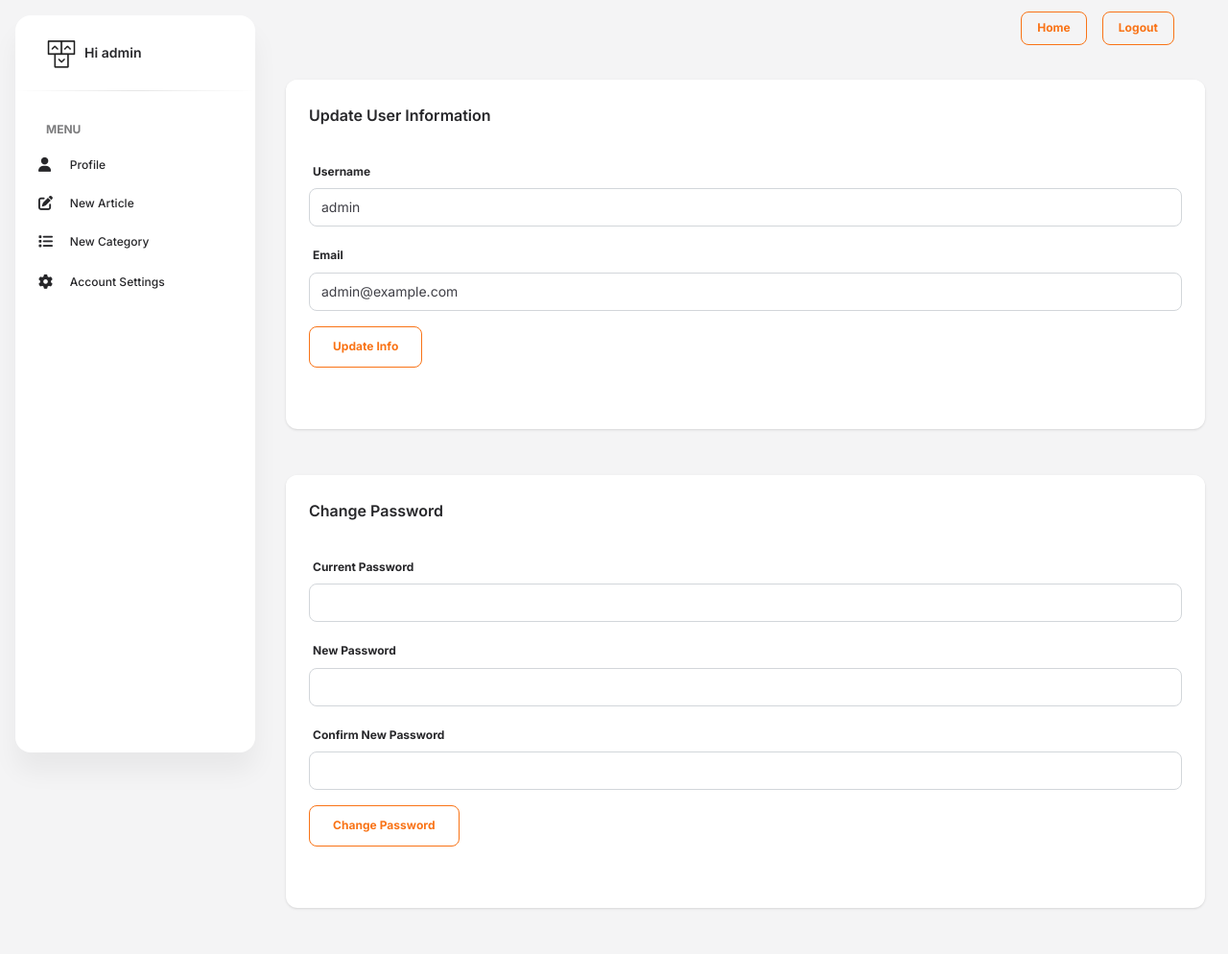
After one commit to eric-py/FlaskBlog, a Flask app: page /profile/account in a window 1280 px wide. The commit adds this page. Shown: the whole page at 96% size. Run offline with Flask 3, Linux system fonts and the light colour scheme; a user stored in the database is signed in; parts of the project's set-up code (start-up, migrations or seed data) failed here and were passed over; some libraries are stand-ins or nearby versions.

Commit message:
account settings: Creating account settings to change information such as username, password and email

```diff
--- a/app/forms.py
+++ b/app/forms.py
@@ -1,9 +1,10 @@
 from flask_wtf import FlaskForm
-from wtforms import StringField, PasswordField, SubmitField, BooleanField, SelectField, SelectMultipleField
+from wtforms import StringField, PasswordField, SubmitField, BooleanField, SelectField, SelectMultipleField, PasswordField
 from wtforms.validators import DataRequired, Length, Email, EqualTo, ValidationError
 from flask_wtf.file import FileAllowed, FileField
 from .models import User, Category
 from flask_ckeditor import CKEditorField
+from flask_login import current_user
 
 
 # Forms
@@ -64,3 +65,18 @@ class CategoryForm(FlaskForm):
         category = Category.query.filter_by(name=name.data).first()
         if category:
             raise ValidationError('That category name is already taken. Please choose a different one.')
+
+class UpdateAccountForm(FlaskForm):
+    username = StringField('Username', validators=[DataRequired()])
+    email = StringField('Email', validators=[DataRequired(), Email()])
+    submit = SubmitField('Update')
+
+class ChangePasswordForm(FlaskForm):
+    current_password = PasswordField('Current Password', validators=[DataRequired()])
+    new_password = PasswordField('New Password', validators=[DataRequired()])
+    confirm_password = PasswordField('Confirm New Password', validators=[DataRequired(), EqualTo('new_password')])
+    submit = SubmitField('Change Password')
+
+    def validate_current_password(self, current_password):
+        if not current_user.check_password(current_password.data):
+            raise ValidationError('Incorrect current password.')
--- /dev/null
+++ b/app/templates/profile/account.html
@@ -0,0 +1,100 @@
+{% extends "profile_base.html" %}
+{% block content %}
+<div class="container-fluid py-4">
+    <div class="row">
+        <div class="col-12">
+            <div class="card mb-4">
+                <div class="card-header pb-0">
+                    <h6>Update User Information</h6>
+                </div>
+                <div class="card-body px-0 pt-0 pb-2">
+                    <div class="p-4">
+                        {% with messages = get_flashed_messages(with_categories=true) %}
+                            {% if messages %}
+                                {% for category, message in messages %}
+                                    <div class="alert alert-{{ category }} text-white alert-dismissible fade show" role="alert">
+                                        {{ message }}
+                                        <button type="button" class="btn-close" data-bs-dismiss="alert" aria-label="Close"></button>
+                                    </div>
+                                {% endfor %}
+                            {% endif %}
+                        {% endwith %}
+
+                        <!-- User Info Form -->
+                        <form method="POST" action="{{ url_for('profile.update_info') }}">
+                            {{ form.hidden_tag() }}
+                            <div class="form-group">
+                                {{ form.username.label(class="form-control-label") }}
+                                {{ form.username(class="form-control", value=current_user.username) }}
+                                {% if form.username.errors %}
+                                    <div class="text-danger text-sm" style="display: block;">
+                                        {% for error in form.username.errors %}
+                                            {{ error }}
+                                        {% endfor %}
+                                    </div>
+                                {% endif %}
+                            </div>
+                            <div class="form-group mt-3">
+                                {{ form.email.label(class="form-control-label") }}
+                                {{ form.email(class="form-control", value=current_user.email) }}
+                                {% if form.email.errors %}
+                                    <div class="text-danger text-sm" style="display: block;">
+                                        {% for error in form.email.errors %}
+                                            {{ error }}
+                                        {% endfor %}
+                                    </div>
+                                {% endif %}
+                            </div>
+                            <div class="form-group mt-3">
+                                {{ form.submit(class="btn btn-outline-primary", value="Update Info") }}
+                            </div>
+                        </form>
+                    </div>
+                </div>
+            </div>
+        </div>
+    </div>
+
+    <div class="row mt-4">
+        <div class="col-12">
+            <div class="card mb-4">
+                <div class="card-header pb-0">
+                    <h6>Change Password</h6>
+                </div>
+                <div class="card-body px-0 pt-0 pb-2">
+                    <div class="p-4">
+                        <!-- Password Change Form -->
+                        <form method="POST" action="{{ url_for('profile.change_password') }}">
+                            {{ password_form.hidden_tag() }}
+                            <div class="form-group">
+                                {{ password_form.current_password.label(class="form-control-label") }}
+                                {{ password_form.current_password(class="form-control") }}
+                                {% for error in password_form.current_password.errors %}
+                                    <span class="text-danger text-sm">{{ error }}</span>
+                                {% endfor %}
+                            </div>
+                            <div class="form-group mt-3">
+                                {{ password_form.new_password.label(class="form-control-label") }}
+                                {{ password_form.new_password(class="form-control") }}
+                                {% for error in password_form.new_password.errors %}
+                                    <span class="text-danger text-sm">{{ error }}</span>
+                                {% endfor %}
+                            </div>
+                            <div class="form-group mt-3">
+                                {{ password_form.confirm_password.label(class="form-control-label") }}
+                                {{ password_form.confirm_password(class="form-control") }}
+                                {% for error in password_form.confirm_password.errors %}
+                                    <span class="text-danger text-sm">{{ error }}</span>
+                                {% endfor %}
+                            </div>
+                            <div class="form-group mt-3">
+                                {{ password_form.submit(class="btn btn-outline-primary") }}
+                            </div>
+                        </form>
+                    </div>
+                </div>
+            </div>
+        </div>
+    </div>
+</div>
+{% endblock content %}
--- a/app/templates/profile_base.html
+++ b/app/templates/profile_base.html
@@ -55,6 +55,12 @@
                   <span class="nav-link-text ms-1">New Category</span>
             </a>
           {% endif %}
+          <li class="nav-item">
+              <a class="nav-link" href="{{ url_for('profile.profile_account') }}">
+                <i class="fa-solid fa-gear"></i>
+                <span class="nav-link-text ms-1">Account Settings</span>
+              </a>
+          </li>
         </li>
       </ul>
     </div>
--- a/app/views.py
+++ b/app/views.py
@@ -1,12 +1,13 @@
 from flask import Blueprint, render_template, flash, redirect, url_for, request, abort
 from flask_login import login_user, current_user, logout_user, login_required
-from .forms import LoginForm, RegistrationForm, RequestResetForm, ResetPasswordForm, PostForm, CategoryForm
+from .forms import LoginForm, RegistrationForm, RequestResetForm, ResetPasswordForm, PostForm, CategoryForm, UpdateAccountForm, ChangePasswordForm, ResetPasswordForm
 from .models import User, db, Post, Category
 from flask_mail import Message
 from .utils import save_picture
 from flask import send_from_directory
 from flask import current_app
 import os
+from sqlalchemy.exc import IntegrityError
 
 main = Blueprint('main', __name__)
 
@@ -228,3 +229,50 @@ def delete_category(category_id):
     db.session.commit()
     flash('The category has been deleted!', 'success')
     return redirect(url_for('profile.new_category'))
+
+@profile.route("/account", methods=['GET', 'POST'])
+@login_required
+def profile_account():
+    info_form = UpdateAccountForm()
+    password_form = ChangePasswordForm()
+    return render_template('profile/account.html', form=info_form, password_form=password_form)
+
+@profile.route("/update_info", methods=['POST'])
+@login_required
+def update_info():
+    form = UpdateAccountForm()
+    if form.validate_on_submit():
+        try:
+            current_user.username = form.username.data
+            current_user.email = form.email.data
+            db.session.commit()
+            flash('Your account information has been updated!', 'success')
+        except IntegrityError:
+            db.session.rollback()
+            if User.query.filter(User.username == form.username.data, User.id != current_user.id).first():
+                flash('Username already exists', 'danger')
+            elif User.query.filter(User.email == form.email.data, User.id != current_user.id).first():
+                flash('Email already exists', 'danger')
+            else:
+                flash('An error occurred. Please try again.', 'danger')
+    else:
+        for field, errors in form.errors.items():
+            for error in errors:
+                flash(f'{field.capitalize()}: {error}', 'danger')
+
+    return redirect(url_for('profile.profile_account'))
+
+@profile.route("/change_password", methods=['POST'])
+@login_required
+def change_password():
+    info_form = UpdateAccountForm()
+    password_form = ChangePasswordForm()
+    if password_form.validate_on_submit():
+        if current_user.check_password(password_form.current_password.data):
+            current_user.set_password(password_form.new_password.data)
+            db.session.commit()
+            flash('Your password has been updated!', 'success')
+            return redirect(url_for('profile.profile_account'))
+        else:
+            flash('Invalid current password', 'danger')
+    return render_template('profile/account.html', form= info_form,password_form=password_form)
```
